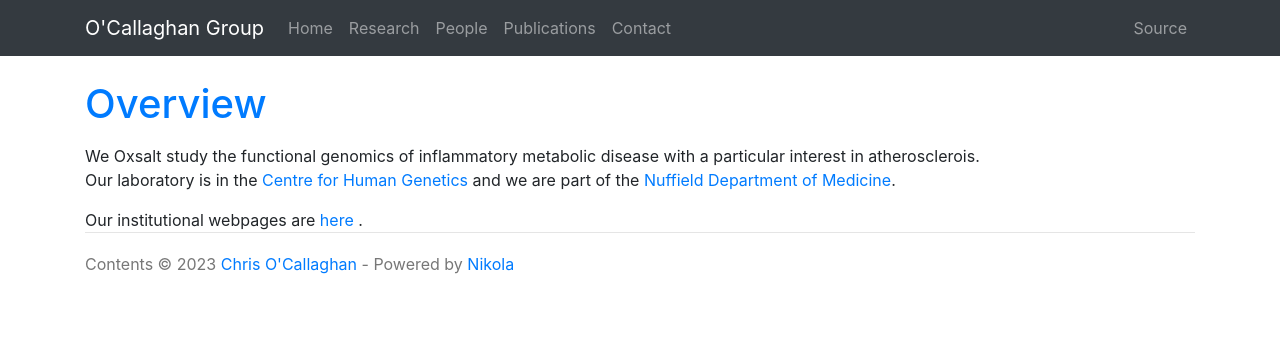
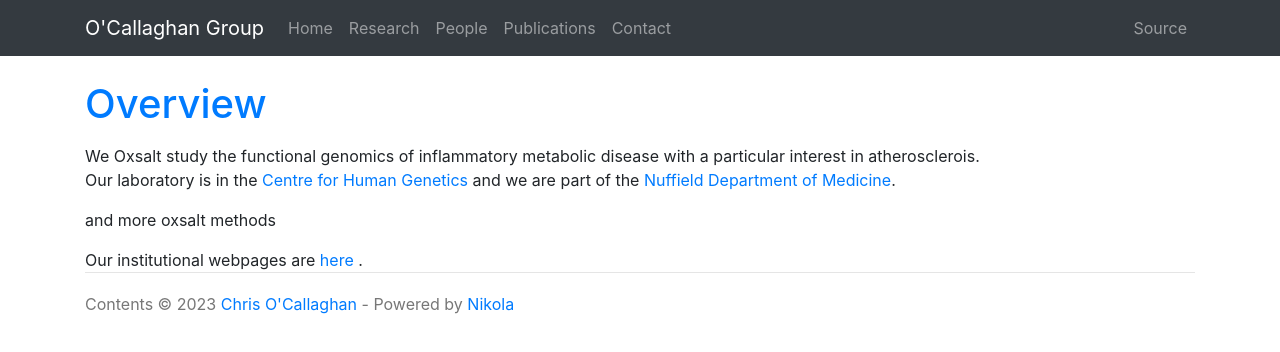
Before and after one commit to cocallag/oxs2, a plain HTML site: page index.html in a window 1280 px wide. Drawn offline with Linux system fonts and the light colour scheme.

Commit message:
Nikola auto commit.
Source commit: 322378cf081f383fcfa31a8de0b90ecc00d34f34
Nikola version: 8.2.4

```diff
--- a/index.html
+++ b/index.html
@@ -85,6 +85,7 @@ bg-dark
     <!-- #define a hard line break for HTML -->
 <p>We Oxsalt study the functional genomics of inflammatory metabolic disease with a particular interest in atherosclerois. <br>
 Our laboratory is in the <a class="reference external" href="http://www.well.ox.ac.uk">Centre for Human Genetics</a> and we are part of the <a class="reference external" href="http://www.ndm.ox.ac.uk">Nuffield Department of Medicine</a>.</p>
+<p>and more oxsalt methods</p>
 <p>Our institutional webpages are <a class="reference external" href="https://www.well.ox.ac.uk/research/research-groups/ocallaghan-group-1">here</a> .</p>
     </div>
 
```
Also changed, not shown: 1 other file.
